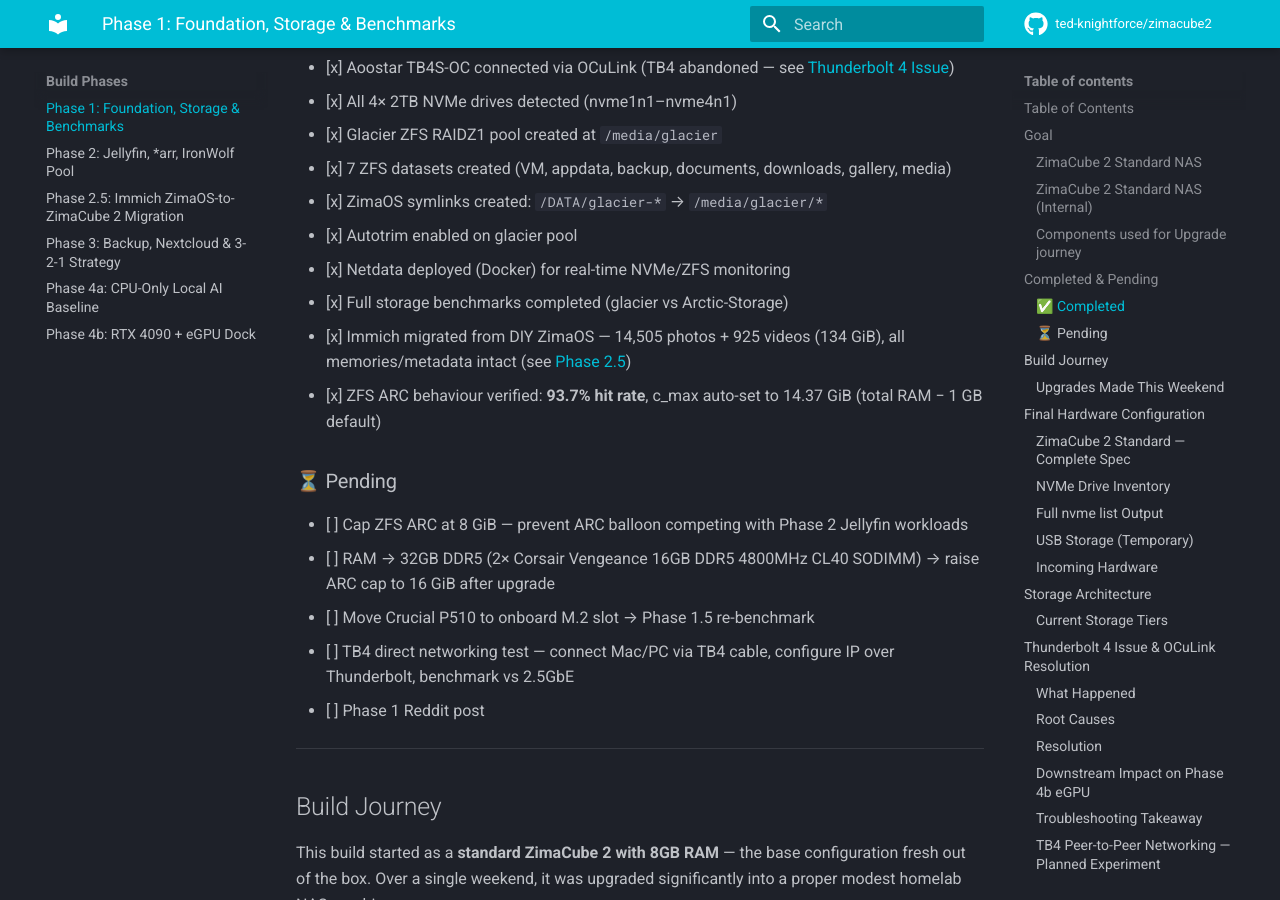
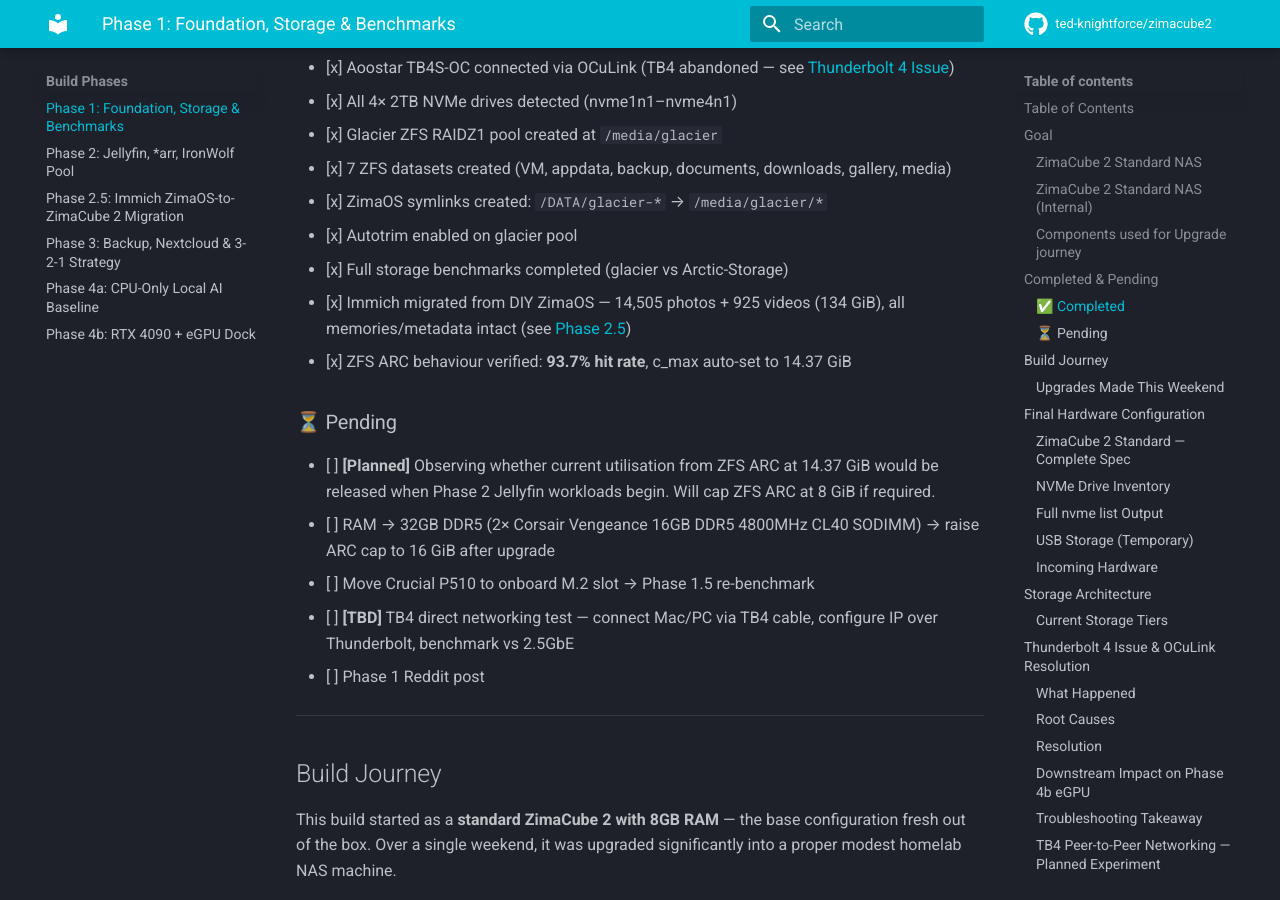
Before and after one commit to ted-knightforce/zimacube2, an MkDocs documentation site: the page built from docs/phases/01-foundation.md, in a window 1280 px wide and 900 px high, scrolled down 17115 px. Built offline with MkDocs 1.6.1 and Material for MkDocs 9.7.7, drawn with Linux system fonts in a browser that asks for light colours; comment, search, counter and statistics services are not loaded.

Commit message:
Phase 1: update completed/pending items — remove Netdata, refine ARC and TB4 status

```diff
--- a/docs/phases/01-foundation.md
+++ b/docs/phases/01-foundation.md
@@ -116,17 +116,16 @@
 - [x] 7 ZFS datasets created (VM, appdata, backup, documents, downloads, gallery, media)
 - [x] ZimaOS symlinks created: `/DATA/glacier-*` → `/media/glacier/*`
 - [x] Autotrim enabled on glacier pool
-- [x] Netdata deployed (Docker) for real-time NVMe/ZFS monitoring
 - [x] Full storage benchmarks completed (glacier vs Arctic-Storage)
 - [x] Immich migrated from DIY ZimaOS — 14,505 photos + 925 videos (134 GiB), all memories/metadata intact (see [Phase 2.5](02.5-immich.md))
-- [x] ZFS ARC behaviour verified: **93.7% hit rate**, c_max auto-set to 14.37 GiB (total RAM − 1 GB default)
+- [x] ZFS ARC behaviour verified: **93.7% hit rate**, c_max auto-set to 14.37 GiB
 
 ### ⏳ Pending
 
-- [ ] Cap ZFS ARC at 8 GiB — prevent ARC balloon competing with Phase 2 Jellyfin workloads
+- [ ] **[Planned]** Observing whether current utilisation from ZFS ARC at 14.37 GiB would be released when Phase 2 Jellyfin workloads begin. Will cap ZFS ARC at 8 GiB if required.
 - [ ] RAM → 32GB DDR5 (2× Corsair Vengeance 16GB DDR5 4800MHz CL40 SODIMM) → raise ARC cap to 16 GiB after upgrade
 - [ ] Move Crucial P510 to onboard M.2 slot → Phase 1.5 re-benchmark
-- [ ] TB4 direct networking test — connect Mac/PC via TB4 cable, configure IP over Thunderbolt, benchmark vs 2.5GbE
+- [ ] **[TBD]** TB4 direct networking test — connect Mac/PC via TB4 cable, configure IP over Thunderbolt, benchmark vs 2.5GbE
 - [ ] Phase 1 Reddit post
 
 ---
```
